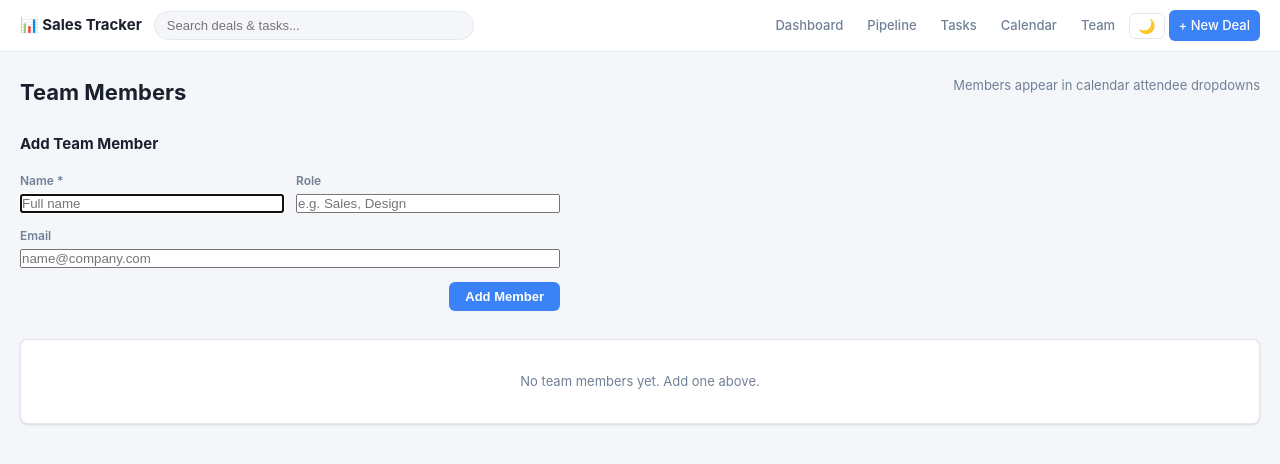
After one commit to omkarc19/tracker, a Python web app: template templates/team.html in a window 1280 px wide. The commit adds this page. Shown: the top 464 px of the page. Run offline with Jinja, Linux system fonts and the light colour scheme; the template is opened without the code that fills it, so the values that code supplies are empty.

Commit message:
Add team user management and attendee tag-input for calendar
- New TeamMember model (name, role, email) with /team management page
- Team page: add, edit (inline), delete members
- GET /api/team/members JSON endpoint for live dropdown
- Calendar event forms: tag-input widget replaces plain text
  - Dropdown shows all active team members
  - Free-text input adds temporary attendees (Enter or comma)
  - Temporary additions do NOT create team members
  - Tags shown inline with × to remove
  - Edit form pre-populates saved attendees as tags
- Calendar person filter now includes all team members
- Team nav link added

Co-Authored-By: Claude Sonnet 4.6 <noreply@anthropic.com>

```diff
--- a/static/style.css
+++ b/static/style.css
@@ -414,6 +414,17 @@ label { font-size: 12px; font-weight: 600; color: var(--text-sub); }
   .stage-cards { grid-template-columns: repeat(auto-fill, minmax(100px, 1fr)); }
 }
 
+/* ── Tag Input (Attendees) ────────────────────────────────── */
+.tag-input-wrapper { border: 1px solid var(--border); border-radius: 6px; padding: 8px 10px; background: var(--surface); }
+.tag-list { display: flex; flex-wrap: wrap; gap: 5px; margin-bottom: 6px; }
+.tag-list:empty { margin-bottom: 0; }
+.attendee-tag { display: inline-flex; align-items: center; gap: 3px; background: #dbeafe; color: #1e40af; border-radius: 12px; padding: 3px 10px 3px 12px; font-size: 12px; font-weight: 600; }
+[data-theme="dark"] .attendee-tag { background: #1e3a5f; color: #93c5fd; }
+.tag-remove { background: none; border: none; cursor: pointer; color: inherit; font-size: 16px; padding: 0 0 0 2px; line-height: 1; opacity: 0.6; }
+.tag-remove:hover { opacity: 1; }
+.tag-input-controls { display: flex; gap: 8px; }
+.tag-input-controls .form-input { margin: 0; font-size: 13px; }
+
 /* ── Calendar ─────────────────────────────────────────────── */
 .cal-layout { display: flex; gap: 20px; align-items: flex-start; }
 .cal-panel { flex: 1; min-width: 0; }
--- a/templates/base.html
+++ b/templates/base.html
@@ -18,6 +18,7 @@
       <a href="{{ url_for('pipeline') }}" class="{% if request.endpoint in ['pipeline', 'deal_detail'] %}active{% endif %}">Pipeline</a>
       <a href="{{ url_for('tasks_board') }}" class="{% if request.endpoint in ['tasks_board','task_detail','my_tasks','new_task'] %}active{% endif %}">Tasks</a>
       <a href="{{ url_for('calendar_view') }}" class="{% if request.endpoint in ['calendar_view','calendar_event_detail','new_calendar_event','edit_calendar_event'] %}active{% endif %}">Calendar</a>
+      <a href="{{ url_for('team_list') }}" class="{% if request.endpoint in ['team_list'] %}active{% endif %}">Team</a>
       <button class="theme-toggle" onclick="toggleTheme()" title="Toggle dark mode">🌙</button>
       <a href="{{ url_for('new_client') }}" class="btn-nav">+ New Deal</a>
     </div>
--- /dev/null
+++ b/templates/team.html
@@ -0,0 +1,100 @@
+{% extends "base.html" %}
+{% block title %}Team — Sales Tracker{% endblock %}
+
+{% block content %}
+<div class="page-header">
+  <h1>Team Members</h1>
+  <span class="subtitle">Members appear in calendar attendee dropdowns</span>
+</div>
+
+<!-- Add / Edit Form -->
+<div class="form-card" style="max-width:540px;margin-bottom:28px">
+  <h3 id="form-heading" style="margin-bottom:16px;font-size:15px">Add Team Member</h3>
+  <form method="POST" id="team-form" action="{{ url_for('new_team_member') }}">
+    <div class="form-row">
+      <div class="form-group" style="flex:2">
+        <label class="form-label">Name *</label>
+        <input type="text" name="name" id="f-name" class="form-input" required
+               placeholder="Full name" autofocus>
+      </div>
+      <div class="form-group" style="flex:1">
+        <label class="form-label">Role</label>
+        <input type="text" name="role" id="f-role" class="form-input"
+               placeholder="e.g. Sales, Design">
+      </div>
+    </div>
+    <div class="form-group">
+      <label class="form-label">Email</label>
+      <input type="email" name="email" id="f-email" class="form-input"
+             placeholder="name@company.com">
+    </div>
+    <div class="form-actions">
+      <button type="button" id="btn-cancel" class="btn btn-secondary"
+              style="display:none" onclick="cancelEdit()">Cancel</button>
+      <button type="submit" id="btn-submit" class="btn btn-primary">Add Member</button>
+    </div>
+  </form>
+</div>
+
+<!-- Team list -->
+<div class="card" style="padding:0;overflow:hidden">
+  {% if members %}
+  <table class="data-table">
+    <thead>
+      <tr>
+        <th>Name</th>
+        <th>Role</th>
+        <th>Email</th>
+        <th>Added</th>
+        <th></th>
+      </tr>
+    </thead>
+    <tbody>
+      {% for m in members %}
+      <tr>
+        <td><strong>{{ m.name }}</strong></td>
+        <td>{{ m.role or '<span style="color:var(--text-sub)">—</span>'|safe }}</td>
+        <td>{{ m.email or '<span style="color:var(--text-sub)">—</span>'|safe }}</td>
+        <td style="color:var(--text-sub);font-size:12px">{{ m.created_at.strftime("%d %b %Y") }}</td>
+        <td style="text-align:right;white-space:nowrap;padding-right:12px">
+          <button class="btn btn-secondary" style="font-size:11px;padding:4px 10px;margin-right:4px"
+                  onclick="startEdit({{ m.id }}, {{ m.name|tojson }}, {{ (m.role or '')|tojson }}, {{ (m.email or '')|tojson }})">Edit</button>
+          <form method="POST" action="{{ url_for('delete_team_member', member_id=m.id) }}"
+                style="display:inline"
+                onsubmit="return confirm('Remove {{ m.name }} from team?')">
+            <button type="submit" class="btn btn-danger" style="font-size:11px;padding:4px 10px">Remove</button>
+          </form>
+        </td>
+      </tr>
+      {% endfor %}
+    </tbody>
+  </table>
+  {% else %}
+  <p class="empty-state" style="padding:32px">No team members yet. Add one above.</p>
+  {% endif %}
+</div>
+
+<script>
+const addUrl = "{{ url_for('new_team_member') }}";
+
+function startEdit(id, name, role, email) {
+  document.getElementById('form-heading').textContent = 'Edit Team Member';
+  document.getElementById('team-form').action = `/team/${id}/edit`;
+  document.getElementById('f-name').value  = name;
+  document.getElementById('f-role').value  = role;
+  document.getElementById('f-email').value = email;
+  document.getElementById('btn-submit').textContent = 'Save Changes';
+  document.getElementById('btn-cancel').style.display = '';
+  document.getElementById('f-name').focus();
+  window.scrollTo({ top: 0, behavior: 'smooth' });
+}
+
+function cancelEdit() {
+  document.getElementById('form-heading').textContent = 'Add Team Member';
+  document.getElementById('team-form').action = addUrl;
+  document.getElementById('team-form').reset();
+  document.getElementById('btn-submit').textContent = 'Add Member';
+  document.getElementById('btn-cancel').style.display = 'none';
+}
+</script>
+{% endblock %}
```
Also changed, not shown: app.py (+62 -2 lines), models.py (+12 -0 lines), templates/edit_calendar_event.html (+71 -3 lines), templates/new_calendar_event.html (+69 -3 lines).
